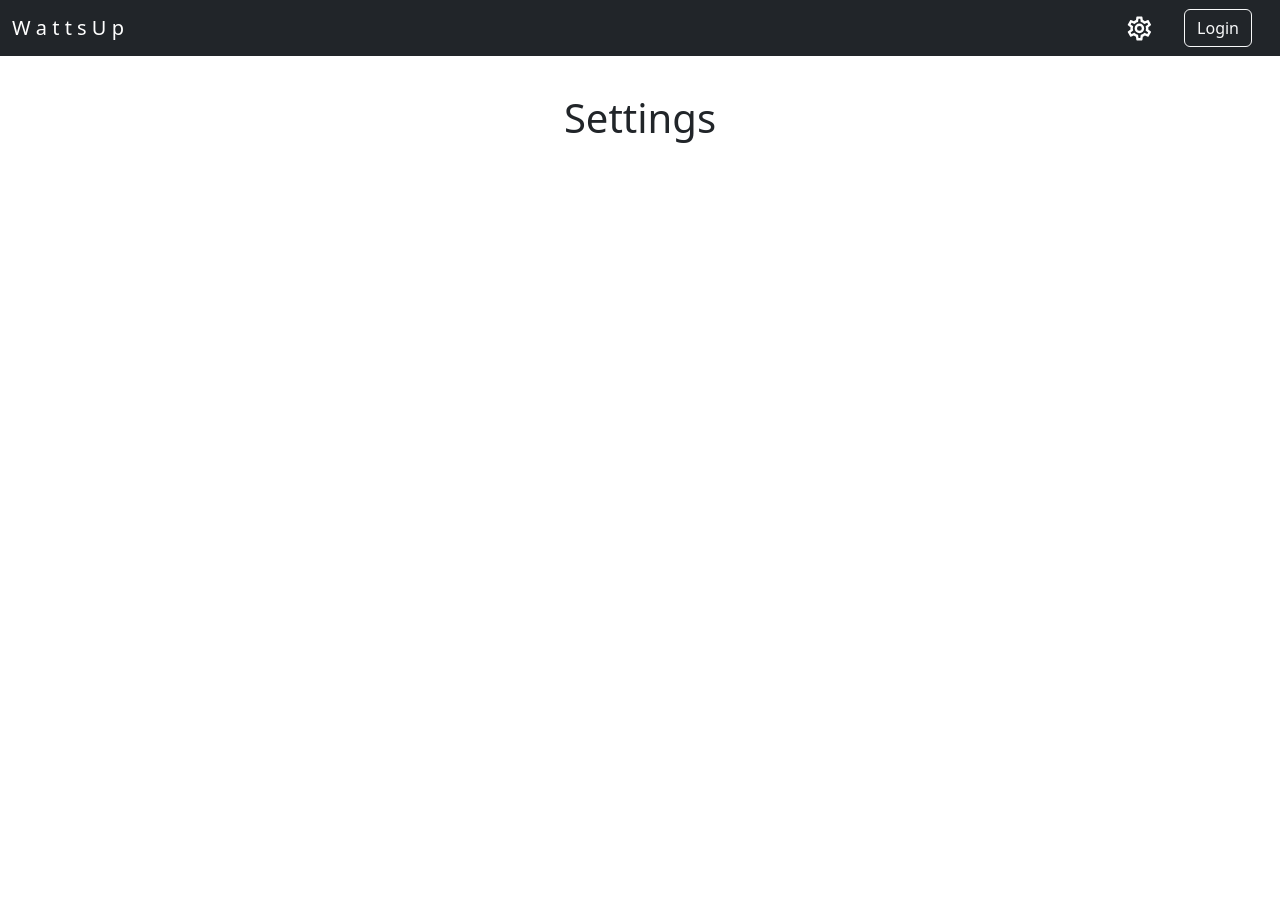
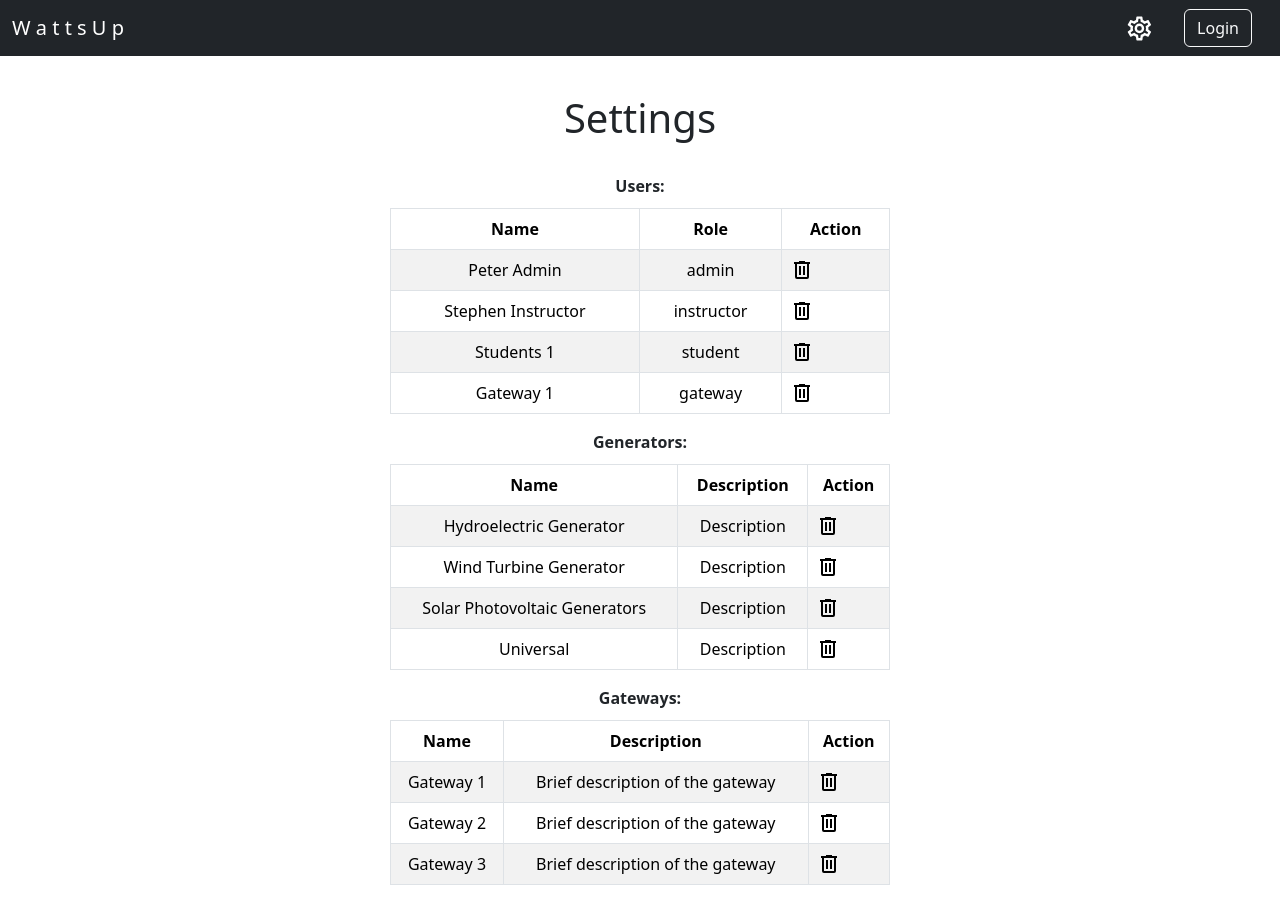
Before and after one commit to matejkrsek/uu_wattsUp_FE_test, a React (Create React App) app: page /settings in a window 1280 px wide. Before the commit the page ends 800 px from the top, so only its background shows below. Built offline with nearby package versions, Linux system fonts and the light colour scheme.

Commit message:
settings update

```diff
--- a/src/bricks/Settings.js
+++ b/src/bricks/Settings.js
@@ -1,10 +1,63 @@
 import React from "react";
+import { Button, Table, Row, Col, Form } from "react-bootstrap";
+import Icon from '@mdi/react';
+import { mdiTrashCanOutline } from '@mdi/js';
 
-const Settings = () => {
+const Settings = ({ generators, users, gateways }) => {
+
+    // Funkcia pre vymazanie záznamu
+    const handleDelete = (id, type) => {
+        // treba dokončiť implementáciu vymazavania
+        console.log(`Deleting ${type} with ID: ${id}`);
+    };
+
+    const renderTable = (data, type) => {
+        return (
+            <div style={{ display: 'flex', justifyContent: 'center', width: '100%' }}>
+
+                <Table striped bordered hover style={{ maxWidth: '500px', width: '100%' }}>
+                    <thead>
+                        <tr>
+                            <th>Name</th>
+                            <th>{type === 'user' ? 'Role' : 'Description'}</th>
+                            <th>Action</th>
+                        </tr>
+                    </thead>
+                    <tbody>
+                        {data.map((item) => (
+                            <tr key={item.id}>
+                                <td>{item.name}</td>
+                                <td>{type === 'user' ? item.role : item.description}</td>
+                                <td>
+                                    <Icon
+                                        path={mdiTrashCanOutline}
+                                        size={1}
+                                        onClick={() => handleDelete(item.id, type)}
+                                        style={{ cursor: 'pointer' }}
+                                    />
+                                </td>
+                            </tr>
+                        ))}
+                    </tbody>
+                </Table>
+            </div>
+        );
+    };
 
     return (
-        <h1>Settings</h1>
-    )
+        <div>
+            <h1>Settings</h1>  <br />
+
+            <strong style={{ marginBottom: "10px", display: "block" }}> Users: </strong>
+            {renderTable(users, "user")}
+
+            <strong style={{ marginBottom: "10px", display: "block" }}> Generators: </strong>
+            {renderTable(generators, "generator")}
+
+            <strong style={{ marginBottom: "10px", display: "block" }}> Gateways: </strong>
+            {renderTable(gateways, "gateway")}
+        </div>
+    );
 }
 
 export default Settings;
--- a/src/routes/SettingsR.js
+++ b/src/routes/SettingsR.js
@@ -1,11 +1,15 @@
 import React from "react";
 import "../App.css";
+
+import { useData } from "../DataProvider";
 import Settings from "../bricks/Settings";
 
 function SettingsR() {
+  const { users, generators, gateways, status } = useData();
+
   return (
     <div style={{ marginTop: "70px" }}>
-      <Settings/>
+      <Settings users={users} generators={generators} gateways={gateways}/>
     </div>
   );
 }
```
